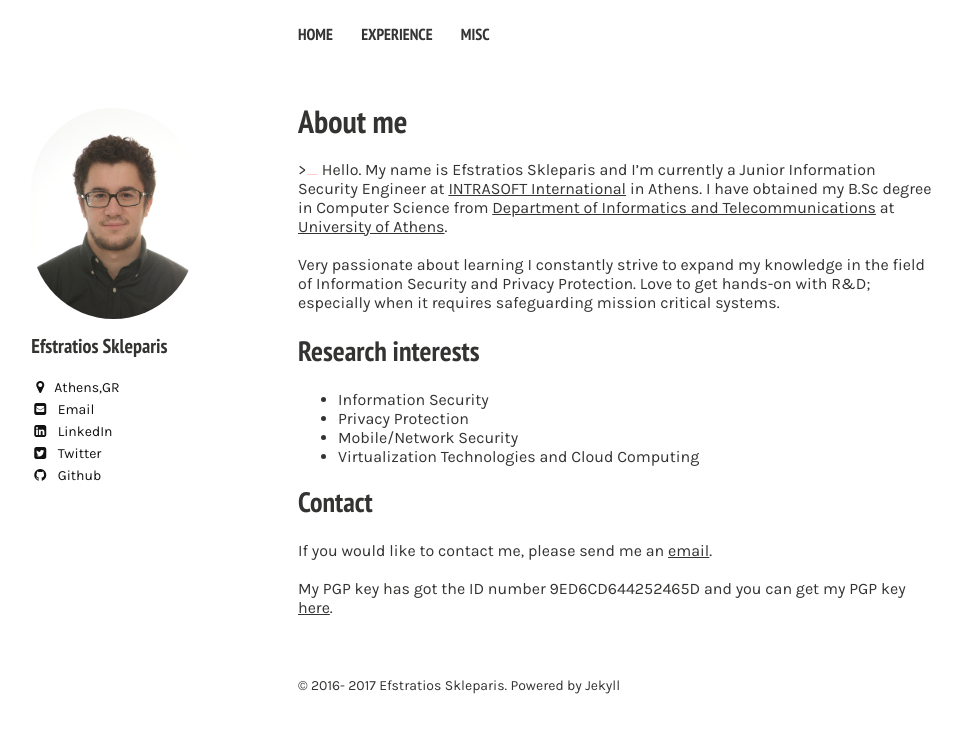
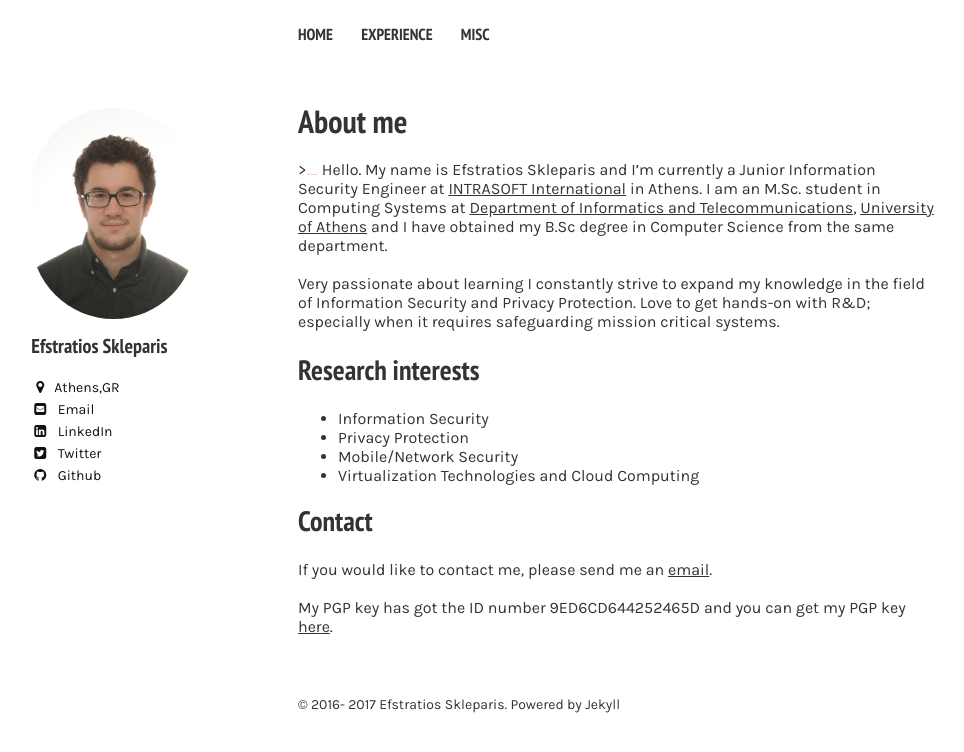
Before and after one commit to efstratios/efstratios.github.io, a Jekyll site: the page built from index.md, in a window 1280 px wide. Shown: the top 752 px of the page, without its empty margins (22-986 px from the left). Built offline with Jekyll 4.4.1, drawn with Linux system fonts in a browser that asks for light colours; nearby versions of some CDN libraries.

Commit message:
Updated M.Sc.

```diff
--- a/index.md
+++ b/index.md
@@ -4,7 +4,7 @@ title: About me
 excerpt: "Efstratios Skleparis - Personal Webpage"
 ---
 
- \><span class="blink_text">_</span> Hello. My name is Efstratios Skleparis and I'm currently a Junior Information Security Engineer at [INTRASOFT International](https://www.intrasoft-intl.com) in Athens. I have obtained my B.Sc degree in Computer Science from [Department of Informatics and Telecommunications](http://di.uoa.gr/eng){:target="_blank"} at [University of Athens](http://en.uoa.gr){:target="_blank"}.
+ \><span class="blink_text">_</span> Hello. My name is Efstratios Skleparis and I'm currently a Junior Information Security Engineer at [INTRASOFT International](https://www.intrasoft-intl.com) in Athens. I am an M.Sc. student in Computing Systems at [Department of Informatics and Telecommunications](http://di.uoa.gr/eng){:target="_blank"}, [University of Athens](http://en.uoa.gr){:target="_blank"} and I have obtained my B.Sc degree in Computer Science from the same department.
 
 
  <br/>Very passionate about learning I constantly strive to expand my knowledge in the field of Information Security and Privacy Protection. Love to get hands-on with R&D; especially when it requires safeguarding mission critical systems.
```
